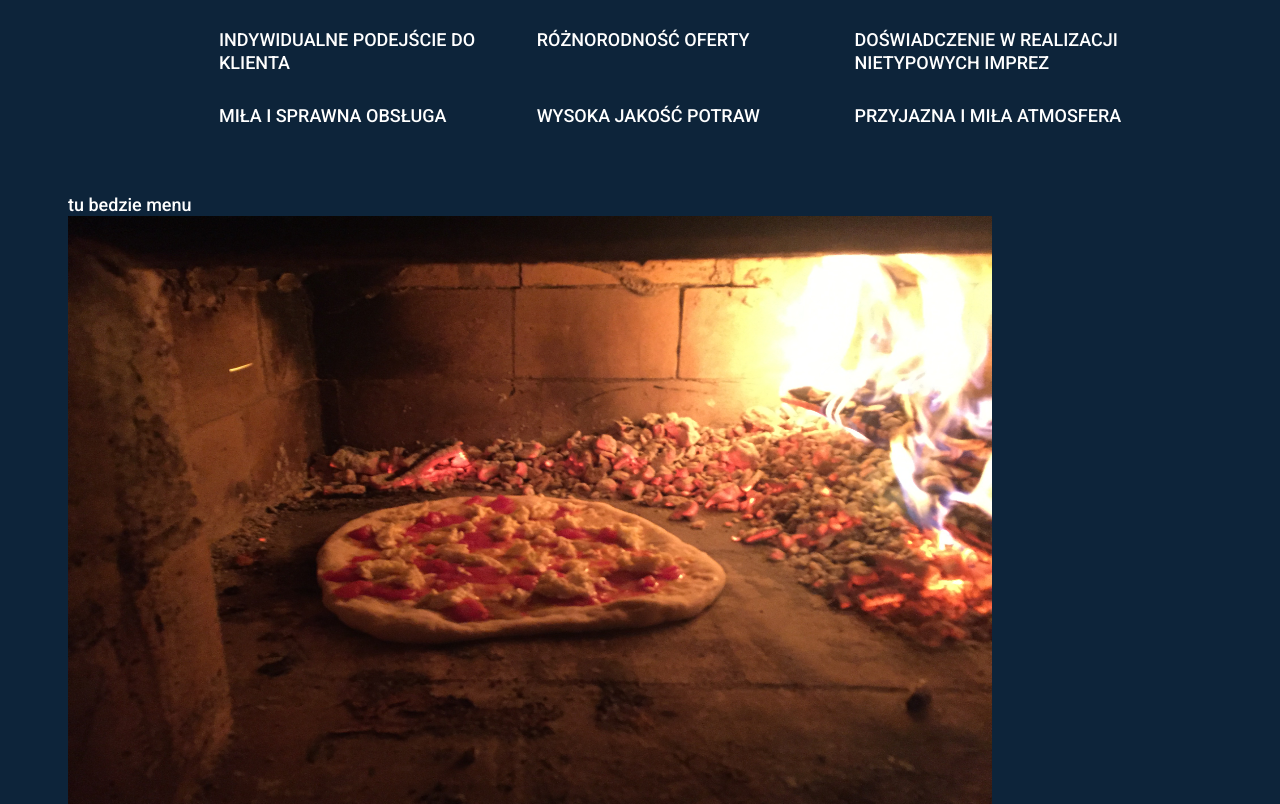
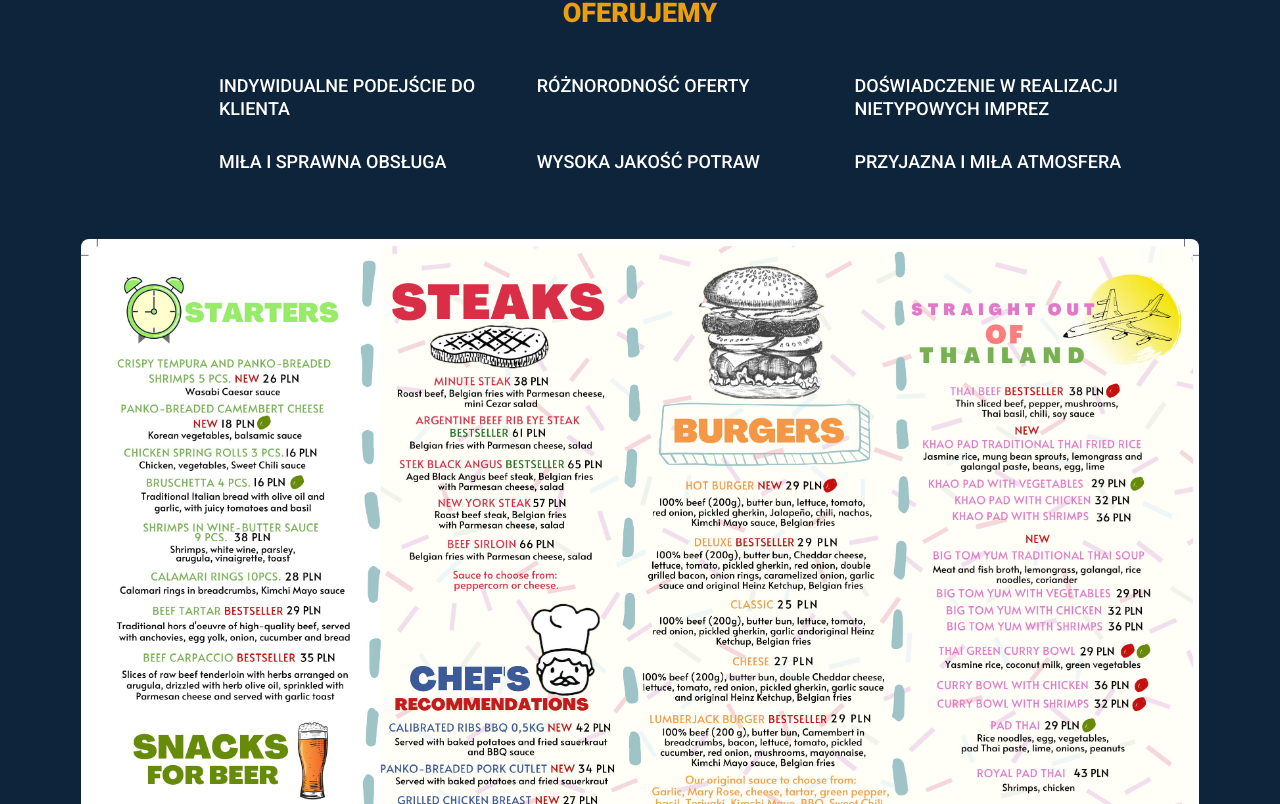
Before and after one commit to radi124/Project, a React (Create React App) app: page /restaurant in a window 1280 px wide. Shown: the part 1156-1960 px from the top of the page. Built offline with nearby package versions, Linux system fonts and the light colour scheme.

Commit message:
menuChange

```diff
--- a/src/pages/restaurant/Restaurant.js
+++ b/src/pages/restaurant/Restaurant.js
@@ -2,7 +2,7 @@ import React from "react";
 import styled from "styled-components";
 import { Grid, Row, Col } from "react-flexbox-grid";
 import photo2 from "../../images/src16.jpg";
-import photo3 from "../../images/pizza.JPG";
+import photo3 from "../../images/menu.jpg";
 import photo1 from "../../images/logosadyba.jpg";
 
 export const Restaurant = () => {
@@ -90,14 +90,9 @@ export const Restaurant = () => {
               </Col>
             </UlWrapper>
           </Row>
-          <Row>
-            <Col>
-              <MenuWrapper>
-                <ImageWrapper>
-                  tu bedzie menu
-                  <Image1 src={photo3} />
-                </ImageWrapper>
-              </MenuWrapper>
+          <Row center="xs">
+            <Col xs={12}>
+              <Image1 src={photo3} />
             </Col>
           </Row>
         </Container>
@@ -131,6 +126,7 @@ const H1Wrapper = styled.h1`
   flex-direction: column;
   justify-content: center;
   text-align: center;
+  margin-top: 70px;
 `;
 const TextWrapper = styled.div`
   text-align: left;
@@ -141,12 +137,19 @@ const TextWrapper = styled.div`
   }
 `;
 const MenuWrapper = styled.div`
-  height: 700px;
+  width: 100%;
   padding-top: 50px;
+  display: flex;
+  justify-content: center;
+  align-items: center;
+  border: 1px solid red;
 `;
 const Image1 = styled.img`
-  height: 600px;
-  width: 100%;
+  max-width: 100%;
+  max-height: 100vh;
+  margin-top: 50px;
+  border-radius: 8px;
+  margin-bottom: 50px;
 `;
 const Image2 = styled.img`
   height: 300px;
```
Also changed, not shown: src/images/menu.jpg (added).
